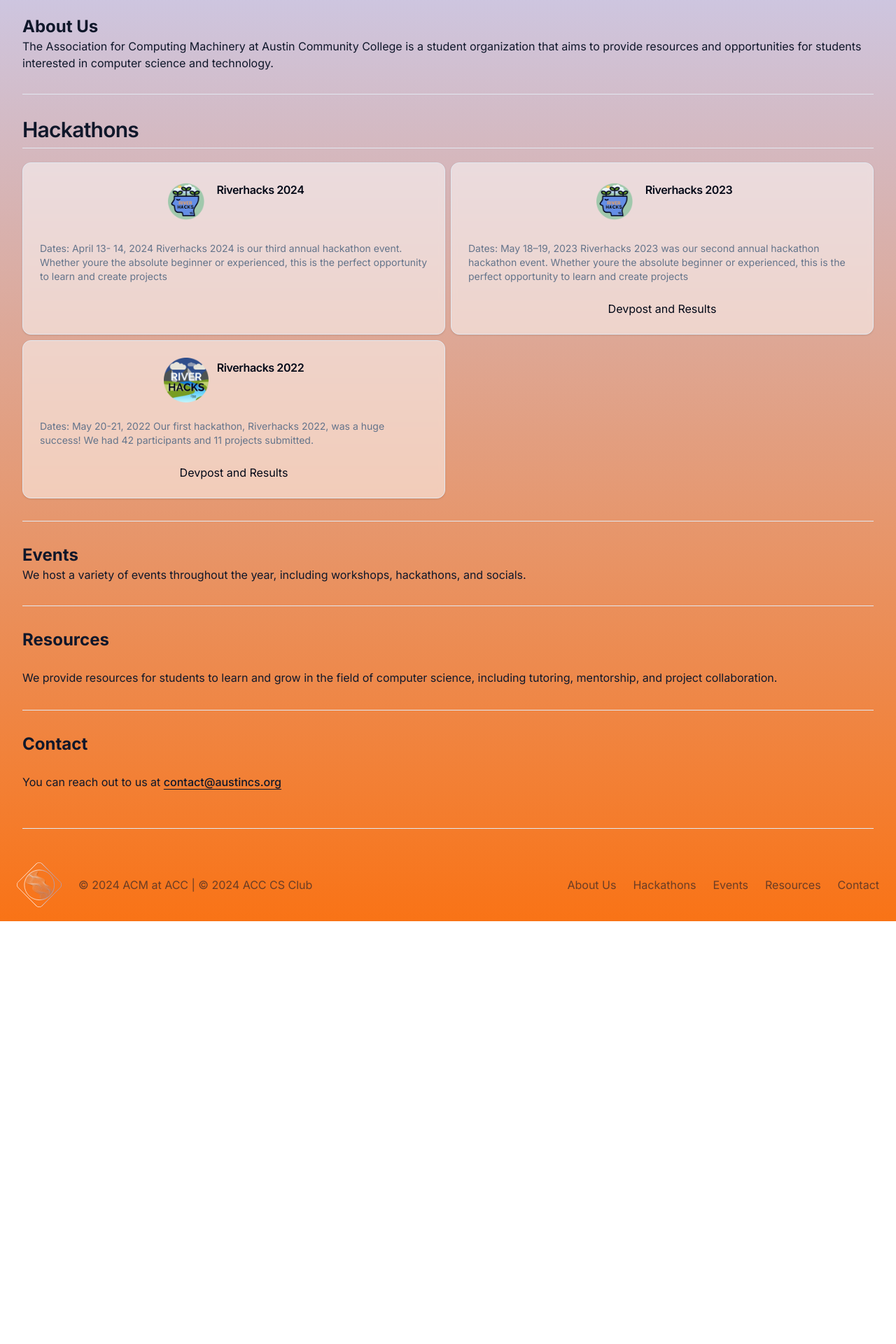
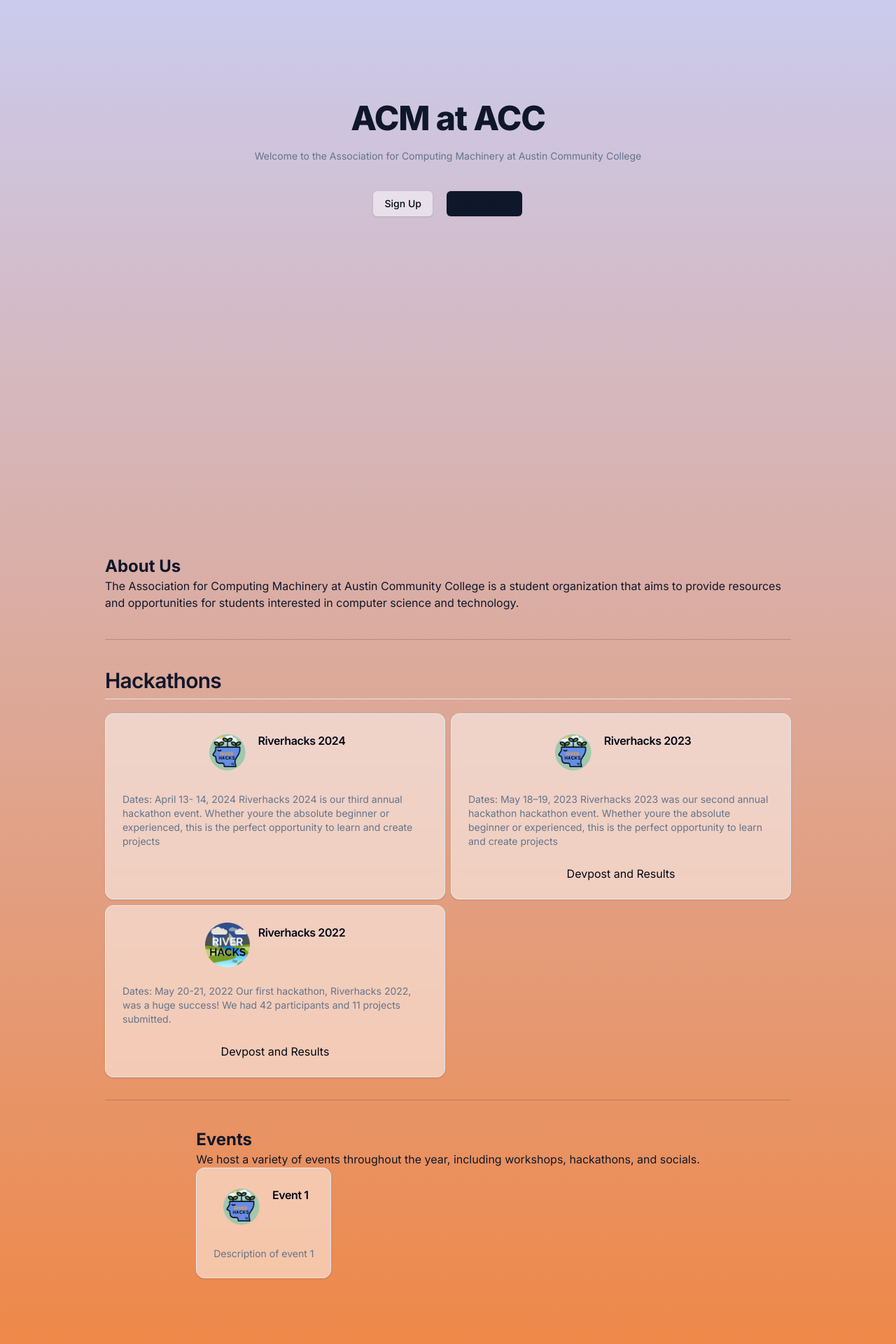
Before and after one commit to MichaelAGolden/acm-website, a Next.js app: page / in a window 1280 px wide. Shown: the part 200-2120 px from the top of the page at 70% size. Before the commit the page ends 1516 px from the top, so only its background shows below. Built offline with nearby package versions, Linux system fonts and the light colour scheme.

Commit message:
Update UI components and add Riverhacks landing page

```diff
--- a/src/app/page.tsx
+++ b/src/app/page.tsx
@@ -1,3 +1,6 @@
+import Footer from "@/components/footer";
+import Navbar from "@/components/navbar";
+import { TypographyH1, TypographyH2, TypographyH3, TypographyMuted, TypographyP, TypographyLarge, TypographyBlockquote } from "@/components/typography/typography";
 import {
   Card, CardContent,
   CardDescription,
@@ -5,20 +8,35 @@ import {
   CardHeader,
   CardTitle,
 } from "@/components/ui/card";
+import { Button } from "@/components/ui/button";
 import { Separator } from "@/components/ui/separator";
-import Navbar from "@/components/navbar";
-import Footer from "@/components/footer";
 import Image from "next/image";
-import { TypographyH1, TypographyH2, TypographyH3, TypographyP } from "@/components/typography/typography";
+import { Carousel, CarouselContent, CarouselItem } from "@/components/ui/carousel";
+
 
 export default function Home() {
   return (
     <div className="relative flex min-h-screen flex-col bg-gradient-to-b from-indigo-200 to-orange-500 dark:from-purple-950 dark:to-orange-300 ">
       <Navbar />
-      <main className="flex-1 overflow-y-auto" style={{ height: 'calc(100vh - 64px)' }}>
-        <div className="container mx-auto px-4 sm:px-6 lg:px-8 py-5">
-          <TypographyH1 className="mb-5">ACM at ACC</TypographyH1>
-          <Separator className="my-8" />
+      <main className="flex-1" style={{ height: 'calc(100vh)-80px' }}>
+        <div className="container relative">
+          <div className="mx-auto flex max-w-[980px] flex-col items-center gap-2 py-8 md:py-12 md:pb-8 lg:py-24 lg:pb-20">
+            <section className="h-screen text-center">
+              <TypographyH1 className="mb-5 text-center pt-40">ACM at ACC</TypographyH1>
+              <TypographyMuted className="mb-10 text-center">Welcome to the Association for Computing Machinery at Austin Community College</TypographyMuted>
+              <div className="space-x-5">
+                <Button>
+                  <a>
+                    Sign Up
+                  </a>
+                </Button>
+                <Button variant="secondary">
+                  <a>
+                    Learn More
+                  </a>
+                </Button>
+              </div>
+            </section>
             <section id="about">
               <h2 className="text-2xl font-bold">About Us</h2>
               <p>
@@ -26,6 +44,7 @@ export default function Home() {
               </p>
             </section>
             <Separator className="my-8" />
+
             <section id="hackathons">
               <TypographyH2>Hackathons</TypographyH2>
               <div className="grid grid-cols-1 justify-items-center gap-2 md:grid-cols-2 lg:grid-cols-2 my-5">
@@ -69,7 +88,6 @@ export default function Home() {
                     <a href="https://riverhacks-2023.devpost.com/">Devpost and Results</a>
                   </CardFooter>
                 </Card>
-
                 <Card className="max-w-fit">
                   <CardHeader className="flex-row space-x-3">
                     <Image
@@ -99,12 +117,51 @@ export default function Home() {
               <p>
                 We host a variety of events throughout the year, including workshops, hackathons, and socials.
               </p>
+              <Carousel>
+                <CarouselContent>
+                  <CarouselItem>
+                    <Card>
+                      <CardHeader className="flex-row space-x-3">
+                        <Image
+                          src="/riverhacks-23.png"
+                          alt="Riverhacks logo"
+                          width={64}
+                          height={64}
+                          className="top-0" />
+                        <CardTitle>Event 1</CardTitle>
+                      </CardHeader>
+                      <CardContent>
+                        <CardDescription>
+                          Description of event 1
+                        </CardDescription>
+                      </CardContent>
+                    </Card>
+                  </CarouselItem>
+                  <CarouselItem>
+                    <Card>
+                      <CardHeader className="flex-row space-x-3">
+                        <Image
+                          src="/riverhacks-23.png"
+                          alt="Riverhacks logo"
+                          width={64}
+                          height={64}
+                          className="top-0" />
+                        <CardTitle>Event 2</CardTitle>
+                      </CardHeader>
+                      <CardContent>
+                        <CardDescription>
+                          Description of event 2
+                        </CardDescription>
+                      </CardContent>
+                    </Card>
+                  </CarouselItem>
+                  <CarouselItem><Card><CardHeader className="flex-row space-x-3"><Image src="/riverhacks-23.png" alt="Riverhacks logo" width={128} height={128} className="top-0" /><CardTitle>Event 3</CardTitle></CardHeader><CardContent><CardDescription>Description of event 3</CardDescription></CardContent></Card></CarouselItem></CarouselContent></Carousel>
+
 
             </section>
             <Separator className="my-8" />
             <section id="resources">
               <h2 className="text-2xl font-bold">Resources</h2>
-
               <TypographyP>
                 We provide resources for students to learn and grow in the field of computer science, including tutoring, mentorship, and project collaboration.
               </TypographyP>
@@ -121,8 +178,9 @@ export default function Home() {
             </section>
             <Separator className="my-8" />
           </div>
+        </div >
       </main >
       <Footer />
-    </div>
+    </div >
   );
 }
--- /dev/null
+++ b/src/app/riverhacks/page.tsx
@@ -0,0 +1,34 @@
+import Footer from "@/components/footer";
+import Navbar from "@/components/navbar";
+import { TypographyH1, TypographyMuted, TypographyP } from "@/components/typography/typography";
+import { Separator } from "@/components/ui/separator";
+import { Card, CardContent, CardFooter, CardHeader, CardTitle, CardDescription } from "@/components/ui/card";
+import { Button } from "@/components/ui/button";
+import Image from "next/image";
+import { Carousel, CarouselContent, CarouselItem } from "@/components/ui/carousel";
+
+export default function RiverhacksLanding() {
+
+
+	return (
+		<div className="bg-gradient-to-b from-indigo-200 to-orange-500 dark:from-purple-950 dark:to-orange-300">
+			<Navbar />
+			<div className="flex flex-col items-center justify-center h-screen">
+				<div className="flex flex-row items-center justify-between">
+					<div className="flex flex-col space-y-4">
+						<Button variant="outline" className="self-start">
+							🎉 Update
+						</Button>
+						<TypographyH1>Welcome to Riverhacks!</TypographyH1>
+						<TypographyMuted>Join us for a weekend of innovation and creativity.</TypographyMuted>
+						<Button variant="outline">Get Started</Button>
+					</div>
+					<div className="w-1/2">
+						<Image src="/logoDark.svg" alt="Riverhacks" width={512} height={512} layout="responsive" />
+					</div>
+				</div>
+
+			</div>
+		</div>
+	);
+}
--- a/src/components/ui/button.tsx
+++ b/src/components/ui/button.tsx
@@ -10,7 +10,7 @@ const buttonVariants = cva(
     variants: {
       variant: {
         default:
-          "bg-primary text-primary-foreground shadow hover:bg-primary/90",
+          "border-transparent bg-card/50 backdrop-blur-sm text-card-foreground shadow w-fit hover:bg-card/10",
         destructive:
           "bg-destructive text-destructive-foreground shadow-sm hover:bg-destructive/90",
         outline:
@@ -36,7 +36,7 @@ const buttonVariants = cva(
 
 export interface ButtonProps
   extends React.ButtonHTMLAttributes<HTMLButtonElement>,
-    VariantProps<typeof buttonVariants> {
+  VariantProps<typeof buttonVariants> {
   asChild?: boolean
 }
 
--- a/src/components/ui/separator.tsx
+++ b/src/components/ui/separator.tsx
@@ -18,7 +18,7 @@ const Separator = React.forwardRef<
       decorative={decorative}
       orientation={orientation}
       className={cn(
-        "shrink-0 bg-border",
+        "shrink-0 bg-primary/20 ",
         orientation === "horizontal" ? "h-[1px] w-full" : "h-full w-[1px]",
         className
       )}
```
Lines whose indentation alone changed are shown as unchanged.
